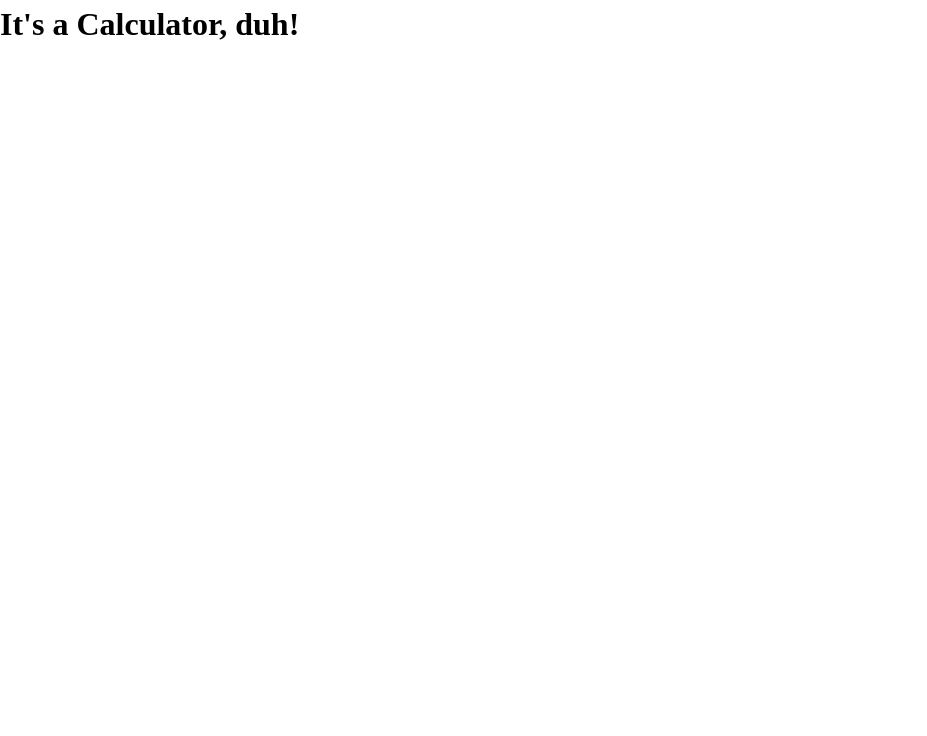
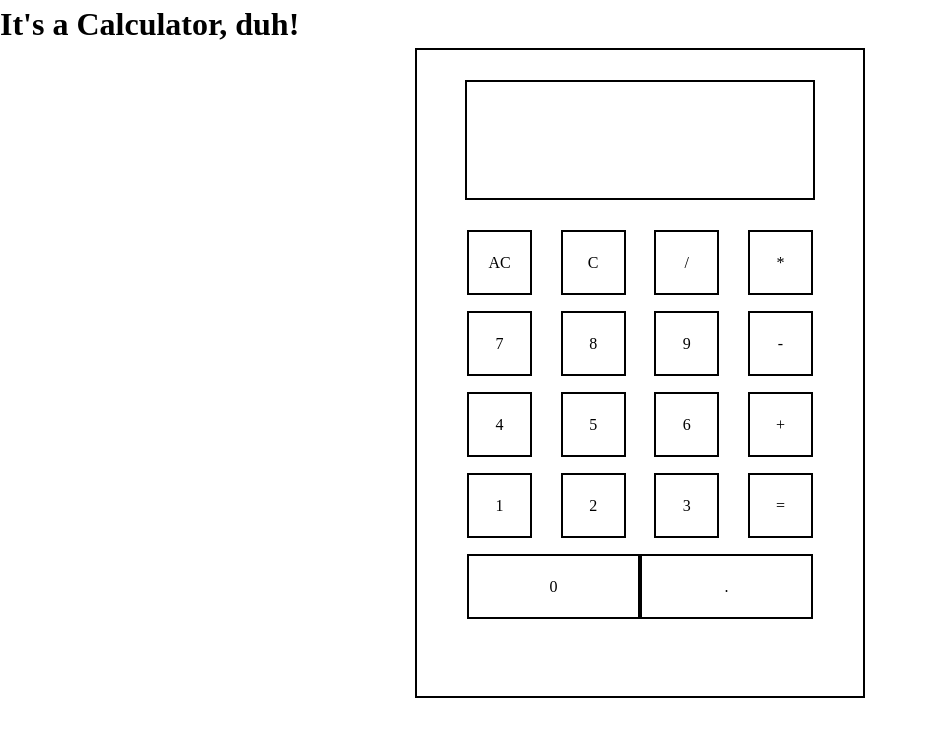
Before and after one commit to FoxyTealBlue/calculator, a plain HTML site: page index.html in a window 1280 px wide. Shown: the whole page, without its empty margins (0-927 px from the left). Drawn offline with Linux system fonts and the light colour scheme.

Commit message:
add button functionality

```diff
--- a/index.html
+++ b/index.html
@@ -12,5 +12,43 @@
     <header>
       <h1>It's a Calculator, duh!</h1>
     </header>
+    <main>
+      <div id="calculator">
+        <div id="display">
+          <div id="history"></div>
+          <div id="current"></div>
+        </div>
+        <div id="buttons">
+          <div id="rowOne">
+            <div id="clear" class="calculatorButton">AC</div>
+            <div id="delete" class="calculatorButton">C</div>
+            <div id="divide" class="calculatorButton">/</div>
+            <div id="multiply" class="calculatorButton">*</div>
+          </div>
+          <div id="rowTwo">
+            <div id="seven" class="calculatorButton">7</div>
+            <div id="eight" class="calculatorButton">8</div>
+            <div id="nine" class="calculatorButton">9</div>
+            <div id="subtract" class="calculatorButton">-</div>
+          </div>
+          <div id="rowThree">
+            <div id="four" class="calculatorButton">4</div>
+            <div id="five" class="calculatorButton">5</div>
+            <div id="six" class="calculatorButton">6</div>
+            <div id="add" class="calculatorButton">+</div>
+          </div>
+          <div id="rowFour">
+            <div id="one" class="calculatorButton">1</div>
+            <div id="two" class="calculatorButton">2</div>
+            <div id="three" class="calculatorButton">3</div>
+            <div id="equals" class="calculatorButton">=</div>
+          </div>
+          <div id="rowFive">
+            <div id="zero" class="calculatorButton">0</div>
+            <div id="point" class="calculatorButton">.</div>
+          </div>
+        </div>
+      </div>
+    </main>
   </body>
 </html>
--- a/main.js
+++ b/main.js
@@ -1,3 +1,26 @@
+const calculatorButtons = document.querySelectorAll(".calculatorButton");
+
+calculatorButtons.forEach((button) => {
+  button.addEventListener("click", (event) => {
+    if (event.target.innerText === "C") {
+      deleteNumber();
+    } else if (event.target.innerText === "AC") {
+      allClear();
+    } else {
+      console.log(event);
+      alert(event.target.innerText);
+    }
+  });
+});
+
+function deleteNumber() {
+  console.log("deleteNumber");
+}
+
+function allClear() {
+  console.log("allClear");
+}
+
 function add(x, y) {
   return x + y;
 }
--- a/styles.css
+++ b/styles.css
@@ -0,0 +1,51 @@
+#calculator {
+  height: 650px;
+  width: 450px;
+  margin-left: auto;
+  margin-right: auto;
+  border: 2px black solid;
+}
+
+#display {
+  height: 120px;
+  width: 350px;
+  margin: 30px auto 30px auto;
+  border: 2px black solid;
+}
+
+#buttons {
+  display: flex;
+  flex-direction: column;
+  margin-left: 50px;
+  margin-right: 50px;
+  gap: 1rem;
+}
+
+#buttons div {
+  display: flex;
+}
+
+#rowOne,
+#rowTwo,
+#rowThree,
+#rowFour,
+#rowFive {
+  justify-content: space-between;
+}
+
+#rowOne div,
+#rowTwo div,
+#rowThree div,
+#rowFour div,
+#rowFive div {
+  height: 65px;
+  width: 65px;
+  justify-content: center;
+  align-items: center;
+  border: 2px black solid;
+}
+
+#zero,
+#point {
+  flex-grow: 1.5;
+}
```
